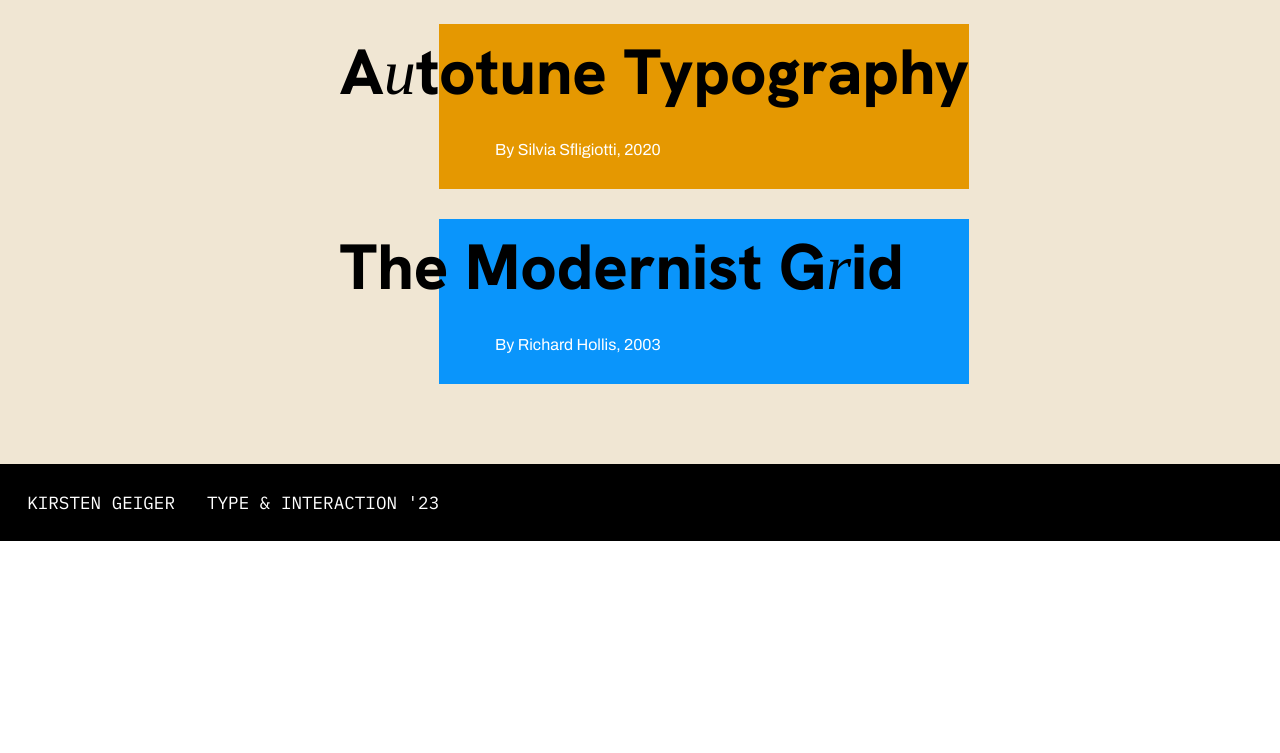
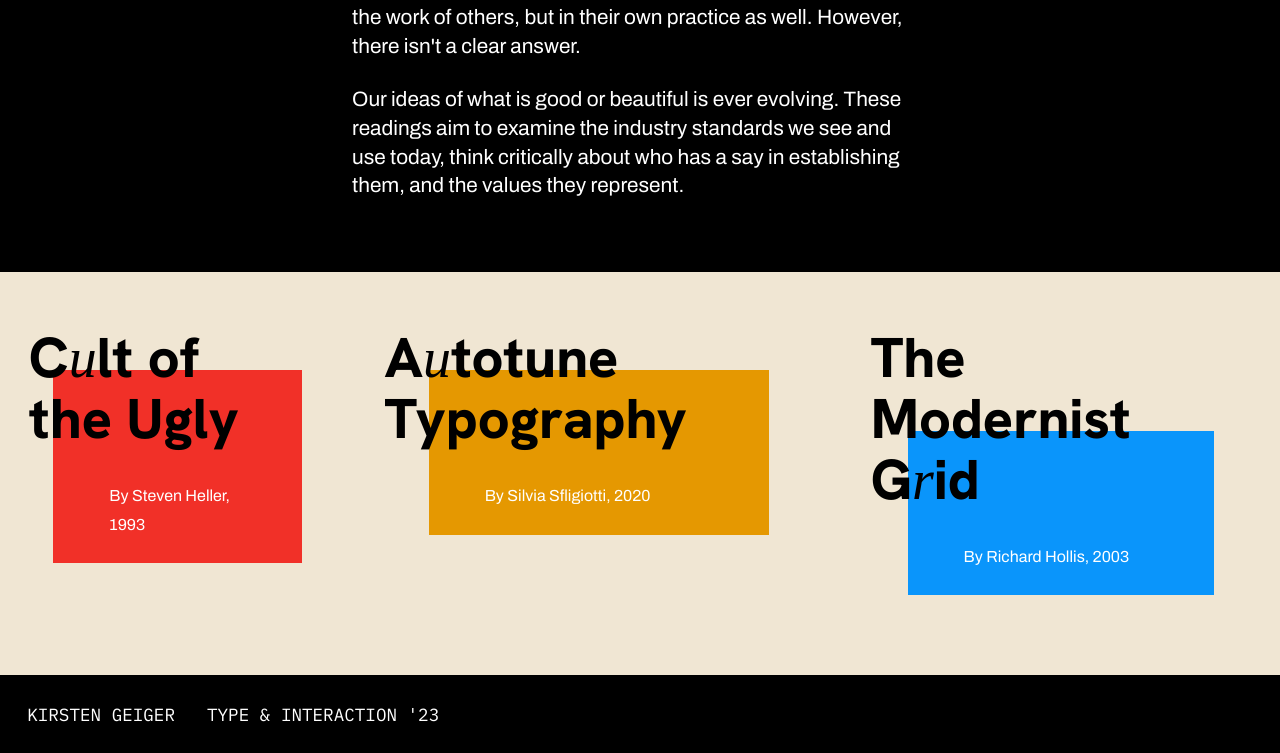
Before and after one commit to kirstengeiger/binding, a plain HTML site: page index.html in a window 1280 px wide. Shown: the part 863-1616 px from the top of the page. Before the commit the page ends 1404 px from the top, so only its background shows below. Drawn offline with Linux system fonts and the light colour scheme.

Commit message:
Desktop responsive

```diff
--- a/index.css
+++ b/index.css
@@ -44,8 +44,8 @@ article {
     display: grid;
     justify-content: center;
 
-    padding-top: var(--article-padding);
-    padding-bottom: var(--article-padding);
+    padding-top: var(--intro-padding);
+    padding-bottom: var(--intro-padding);
 }
 
 .intro-text p {
@@ -65,7 +65,8 @@ article {
     padding-top: var(--selected-readings-padding);
     max-width: 100vw;
 
-    display: grid;
+    display: flex;
+    flex-direction: row;
     justify-content: center;
 }
 
@@ -197,22 +198,72 @@ hr {
     }
 
     h3 {
-        max-width: 70vw;
+        max-width: 90vw;
     }
 
     .about-red,
     .about-yellow,
     .about-blue {
         max-width: 60vw;
-        margin-left: 28vw;
+        margin-left: 20vw;
     }
 }
 
 @media (min-width: 600px) {
+    :root {
+        /* Page title */
+        --typography-h1: 6.5rem;
+        --h1-line-height: 5.5rem;
+        --h1-margin: 3rem;
+        --h1-padding-top: 3rem;
+
+        /* Reading titles */
+        --typography-h3: 4rem;
+        --h3-line-height: 3.8rem;
+        --h3-padding: 1.8rem;
+    }
+
+    .intro-text {
+        max-width: 80vw;
+    }
+
     .about-red,
     .about-yellow,
     .about-blue {
-        max-width: 70vw;
-        margin-left: 10vw;
+        max-width: 60vw;
+        margin-left: 25vw;
     }
 }
+
+@media (min-width: 1200px) {
+    :root {
+        /* Page title */
+        --typography-h1: 10rem;
+        --h1-line-height: 10rem;
+        --h1-margin: 3rem;
+        --h1-padding-top: 5rem;
+
+        /* Intro text styling */
+        --typography-intro-p: 1.3rem;
+        --intro-p-line-height: 1.8rem;
+        --intro-padding: 3rem;
+
+        /* Reading titles */
+        --typography-h3: 3.5rem;
+        --h3-line-height: 3.8rem;
+        --h3-padding: 1.8rem;
+    }
+
+    h3 {
+        max-width: 90%;
+    }
+
+    .about-red,
+    .about-yellow,
+    .about-blue {
+        max-width: 70%;
+        margin-left: 15%;
+        top: 0;
+    }
+
+}
```
